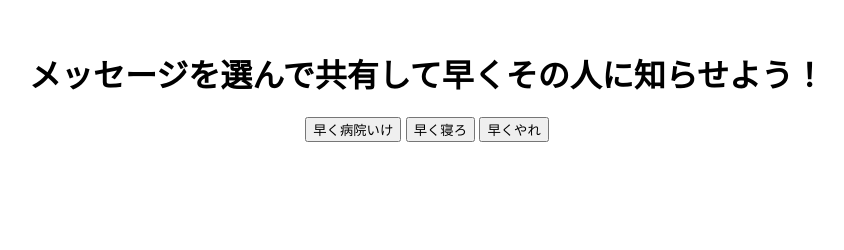
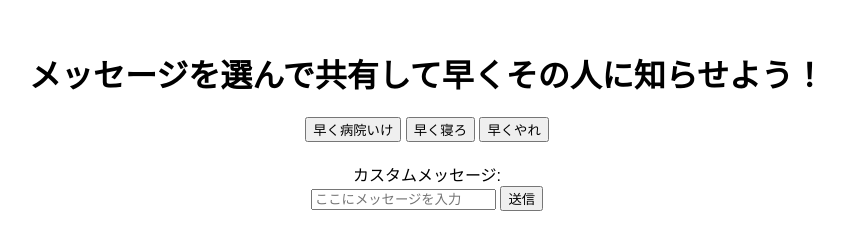
Before and after one commit to funo253/hayakusiro, a plain HTML site: page index.html in a window 1280 px wide. Shown: the whole page, without its empty margins (213-1057 px from the left). Drawn offline with Linux system fonts and the light colour scheme.

Commit message:
Update index.html

```diff
--- a/index.html
+++ b/index.html
@@ -13,6 +13,9 @@
         .button-container {
             margin: 20px 0;
         }
+        .input-container {
+            margin-top: 20px;
+        }
     </style>
 </head>
 <body>
@@ -25,11 +28,27 @@
         <button onclick="goToMessagePage('早くやれ')">早くやれ</button>
     </div>
 
+    <div class="input-container">
+        <label for="customMessage">カスタムメッセージ:</label><br>
+        <input type="text" id="customMessage" placeholder="ここにメッセージを入力">
+        <button onclick="goToCustomMessagePage()">送信</button>
+    </div>
+
     <script>
         function goToMessagePage(message) {
             const url = 'message.html?message=' + encodeURIComponent(message);
             window.location.href = url;
         }
+
+        function goToCustomMessagePage() {
+            const customMessage = document.getElementById('customMessage').value;
+            if (customMessage.trim() !== "") {
+                const url = 'message.html?message=' + encodeURIComponent(customMessage);
+                window.location.href = url;
+            } else {
+                alert('メッセージを入力してください');
+            }
+        }
     </script>
 
 </body>
```
